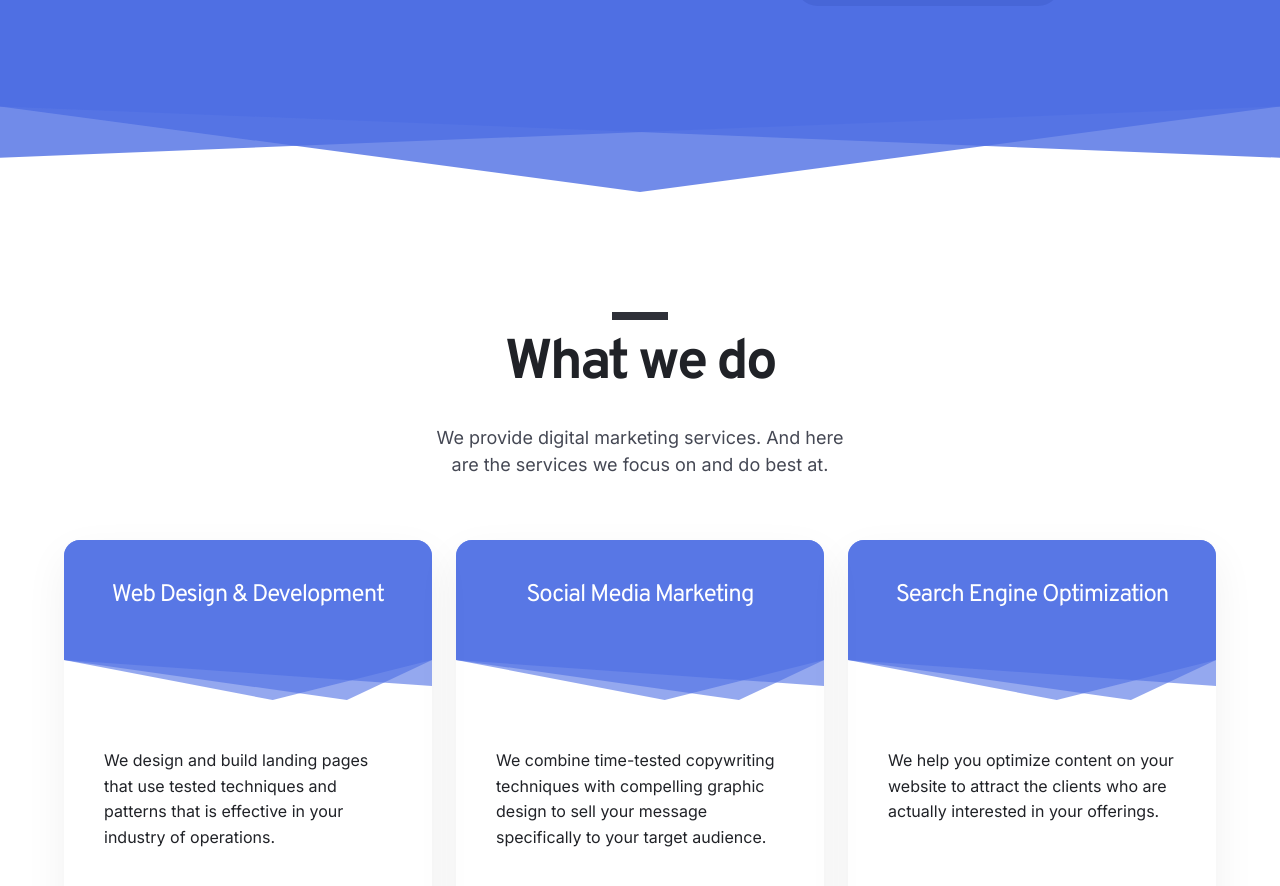
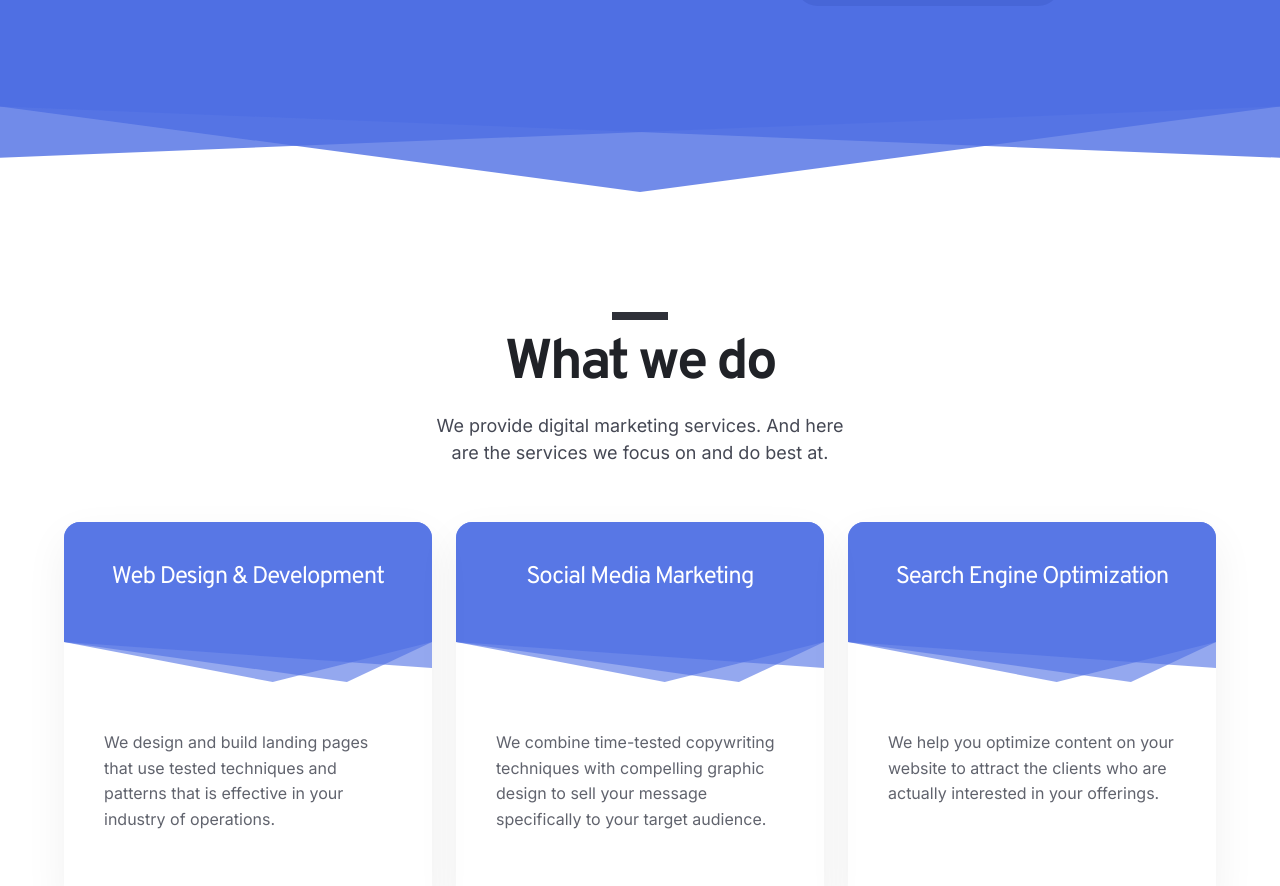
Before and after one commit to AmmDuncan/dev-in-details, a Next.js app: page / in a window 1280 px wide. Shown: the part 664-1550 px from the top of the page. Built offline with nearby package versions, Linux system fonts and the light colour scheme.

Commit message:
reduced card body opacity

```diff
--- a/components/WhatWeDo/styles.js
+++ b/components/WhatWeDo/styles.js
@@ -32,7 +32,8 @@ export const WhatWeDoRoot = styled.section`
 
     p {
       max-width: 408px;
-      margin: 2rem auto 3.875rem;
+      width: 75%;
+      margin: 20px auto 3.5rem;
       font-size: ${fontSize("bodyM")};
       color: ${grey(700)};
       line-height: 1.5;
@@ -117,6 +118,8 @@ export const CardRoot = styled.article`
     padding-right: 2.5rem;
     box-sizing: content-box;
     line-height: 1.6;
+    color: ${grey(700)};
+    opacity: 0.85;
   }
 
   ${media("above", "deskS")} {
```
